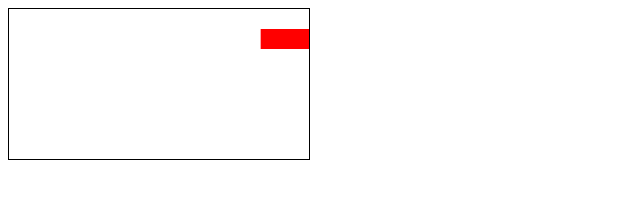
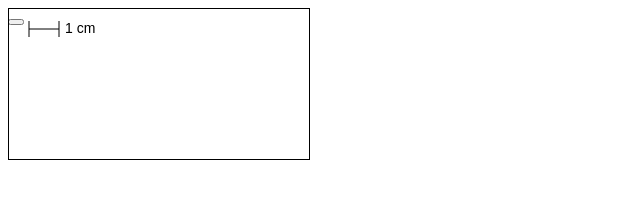
Before and after one commit to AlvaroMaceda/ejercicios-velocidad-fisica, a website built with webpack: page src/index.html in a window 1280 px wide. Shown: the whole page, without its empty margins (0-640 px from the left). Built offline with nearby package versions, Linux system fonts and the light colour scheme.

Commit message:
Añadida escala

```diff
--- /dev/null
+++ b/src/Escala.js
@@ -0,0 +1,47 @@
+import {cmToPixels} from "./conversions";
+import {Vector} from "./geometry";
+
+const VERTICAL_STROKE_IN_CM = 0.5;
+const TEXT_SEPARATION_IN_CM = 0.2;
+const FONT_SIZE = "14px";
+
+function drawFinal(ctx,position) {
+    ctx.beginPath();
+    ctx.moveTo(position.x,position.y-cmToPixels(VERTICAL_STROKE_IN_CM/2));
+    ctx.lineTo(position.x,position.y+cmToPixels(VERTICAL_STROKE_IN_CM/2));
+    ctx.stroke();
+}
+
+function drawLine(ctx,position, length){
+    ctx.beginPath();
+    ctx.moveTo(position.x,position.y);
+    ctx.lineTo(position.x+length,position.y);
+    ctx.stroke();
+}
+
+function drawText(ctx, position, numberOfcm) {
+    ctx.font = FONT_SIZE + " Arial";
+    ctx.fillStyle = "black";
+    ctx.textAlign = "left";
+    ctx.textBaseline="middle";
+    ctx.fillText(numberOfcm + " cm",position.x,position.y);
+}
+
+export default class Escala {
+    static draw(ctx, position, lengthInCm) {
+
+        const lengthInPixels = cmToPixels(lengthInCm);
+
+        const positionOfLeftFinal = position;
+        const positionOfRightFinal = position.add(new Vector(lengthInPixels,0));
+        const positionOfText = positionOfRightFinal.add(new Vector(cmToPixels(TEXT_SEPARATION_IN_CM),0));
+
+        ctx.save();
+        ctx.strokeStyle="black";
+        drawLine(ctx,position,lengthInPixels);
+        drawFinal(ctx,positionOfLeftFinal);
+        drawFinal(ctx,positionOfRightFinal);
+        drawText(ctx,positionOfText,lengthInCm);
+        ctx.restore();
+    }
+}
--- a/src/Movil.js
+++ b/src/Movil.js
@@ -1,4 +1,4 @@
-import {Point,Vector} from './Geometry';
+import {Point,Vector} from './geometry';
 import CarDrawing from "./CarDrawing";
 
 function firstLetterLowercase(string) { return string.charAt(0).toLowerCase() + string.slice(1);}
--- /dev/null
+++ b/src/conversions.js
@@ -0,0 +1,7 @@
+const FACTOR = 30;
+
+export function pixelsTocm(pixels){ return pixels/FACTOR}
+export function cmToPixels(cm){ return Math.round(cm*FACTOR)}
+export function secondsToMiliseconds(number) {
+    return number * 1000;
+}
--- a/src/Geometry.js
+++ b/src/geometry.js
@@ -1,22 +1,16 @@
 export class Point {
     constructor(x,y) {
-        this.set(x,y);
-    }
-    set(x,y) {
         this.x = x;
         this.y = y;
     }
     scale(factor) {
-        this.x *= factor;
-        this.y *= factor;
+        return new Point(this.x * factor,this.y * factor);
     }
     clone() {
         return new Point(this.x,this.y);
     }
     add(point) {
-        this.x += point.x;
-        this.y += point.y;
-        return this;
+        return new Point(this.x + point.x,this.y + point.y);
     }
 }
 
--- a/src/index.html
+++ b/src/index.html
@@ -6,12 +6,16 @@
 </head>
 <body>
 
+<div>
 <div id="back">
     <canvas id="back1"></canvas>
 </div>
 <div id="front">
     <canvas id="front1"></canvas>
 </div>
+</div>
+
+<button id="start"></button>
 
 </body>
 </html>
--- a/src/index.js
+++ b/src/index.js
@@ -1,10 +1,20 @@
 import styles from './styles.css';
 import Movil from './Movil'
-import {Point, Vector} from "./Geometry";
+import {Point, Vector} from "./geometry";
+import {cmToPixels, secondsToMiliseconds} from "./conversions";
+import Escala from "./Escala";
+
+
+function addListeners() {
+    document.getElementById("start").addEventListener("click", startAnimation);
+}
+addListeners();
+
+
 
 let frontCanvas = document.getElementById("front1");
 let front = frontCanvas.getContext("2d");
-let backCanvas = document.getElementById("front1");
+let backCanvas = document.getElementById("back1");
 let back = backCanvas.getContext("2d");
 
 function adjustCanvasToContainer(parent, drawingContext) {
@@ -27,15 +37,20 @@ window.addEventListener('resize',function(){
 */
 
 
+
 function linearMovement(speed) {
     return function(e0,time) {
         return e0.clone().add(speed.times(time));
     }
 }
-let linear = linearMovement(new Vector(100/1000,0));
+
+
+let linear = linearMovement(new Vector(cmToPixels(5)/secondsToMiliseconds(1),0));
 
 let m = new Movil();
-m.setDrawingContext(front).setInitialPosition(new Point(0,20)).setPositionFormula(linear);
+m.setDrawingContext(front).setInitialPosition(new Point(0,100)).setPositionFormula(linear);
+
+Escala.draw(back,new Point(20,20),1);
 
 function startAnimation() {
     requestAnimationFrame( animate )
@@ -44,4 +59,4 @@ function animate(time) {
     m.render(time);
     if(m.position.x<300) requestAnimationFrame( animate );
 }
-startAnimation();
+// startAnimation();
```
